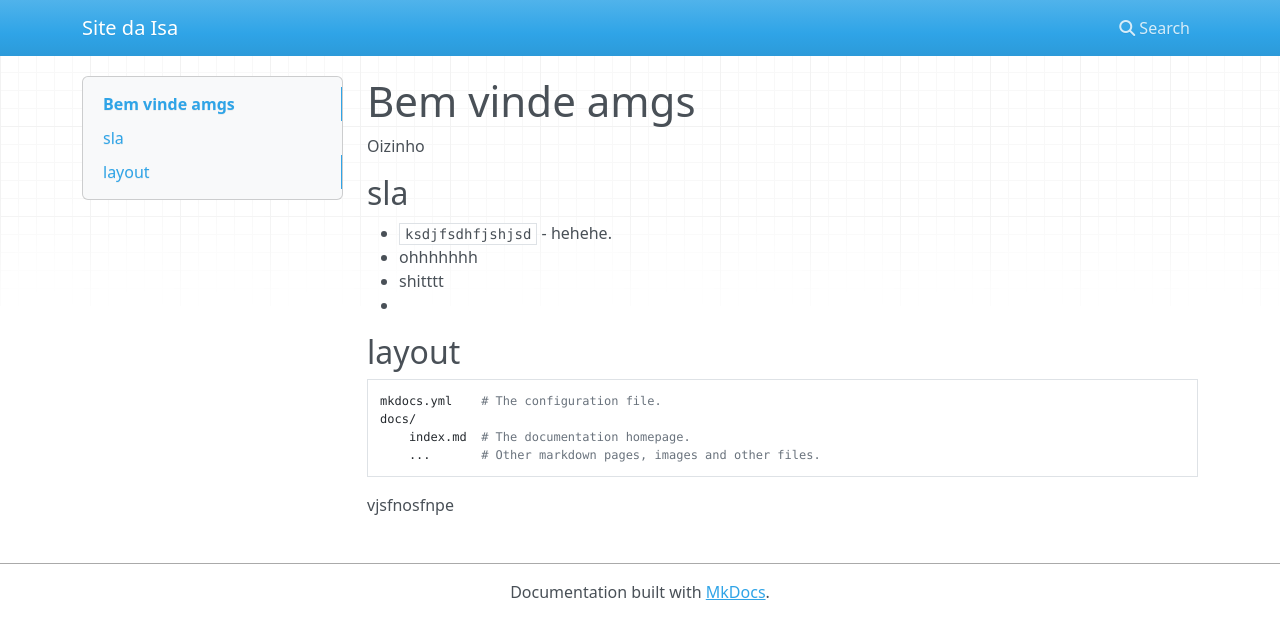
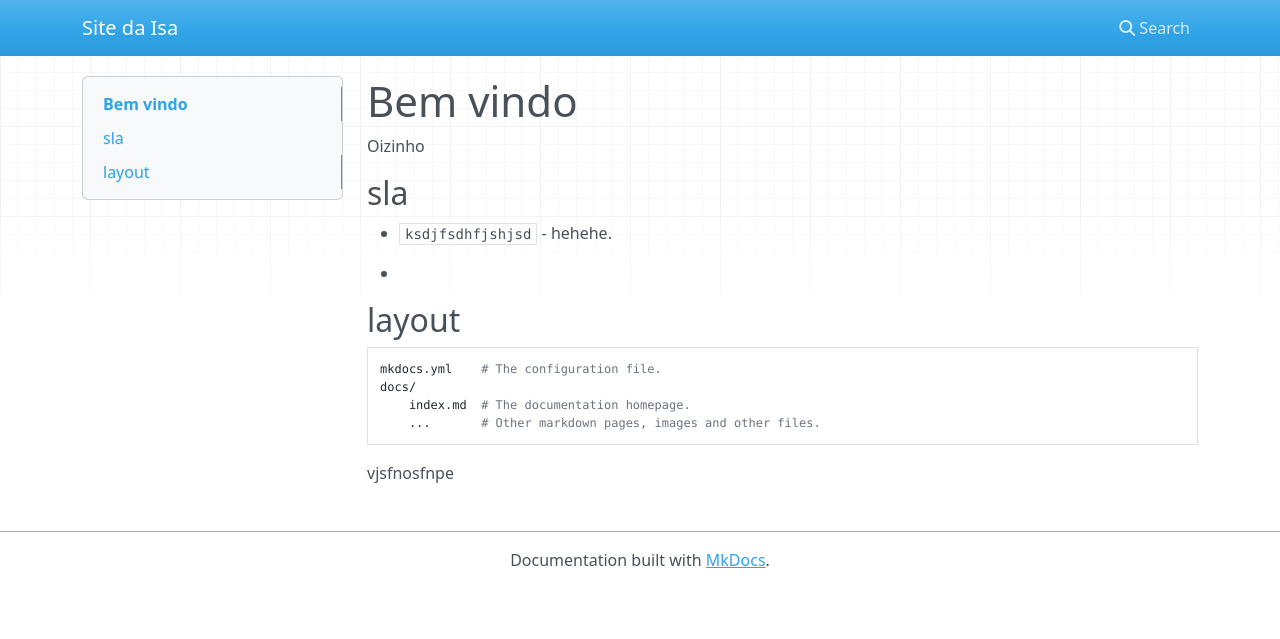
Before and after one commit to Misaki6218/teste.com, an MkDocs documentation site: the page built from docs/index.md, in a window 1280 px wide. Shown: the top 639 px of the page. Built offline with MkDocs 1.6.1, drawn with Linux system fonts in a browser that asks for light colours; nearby versions of some CDN libraries.

Commit message:
Update index.md

```diff
--- a/docs/index.md
+++ b/docs/index.md
@@ -1,11 +1,10 @@
-# Bem vinde amgs
+# Bem vindo
 
 Oizinho
 ## sla
 
 * `ksdjfsdhfjshjsd` - hehehe.
-* ohhhhhhh
-* shitttt
+
 *
 
 ##  layout
```
